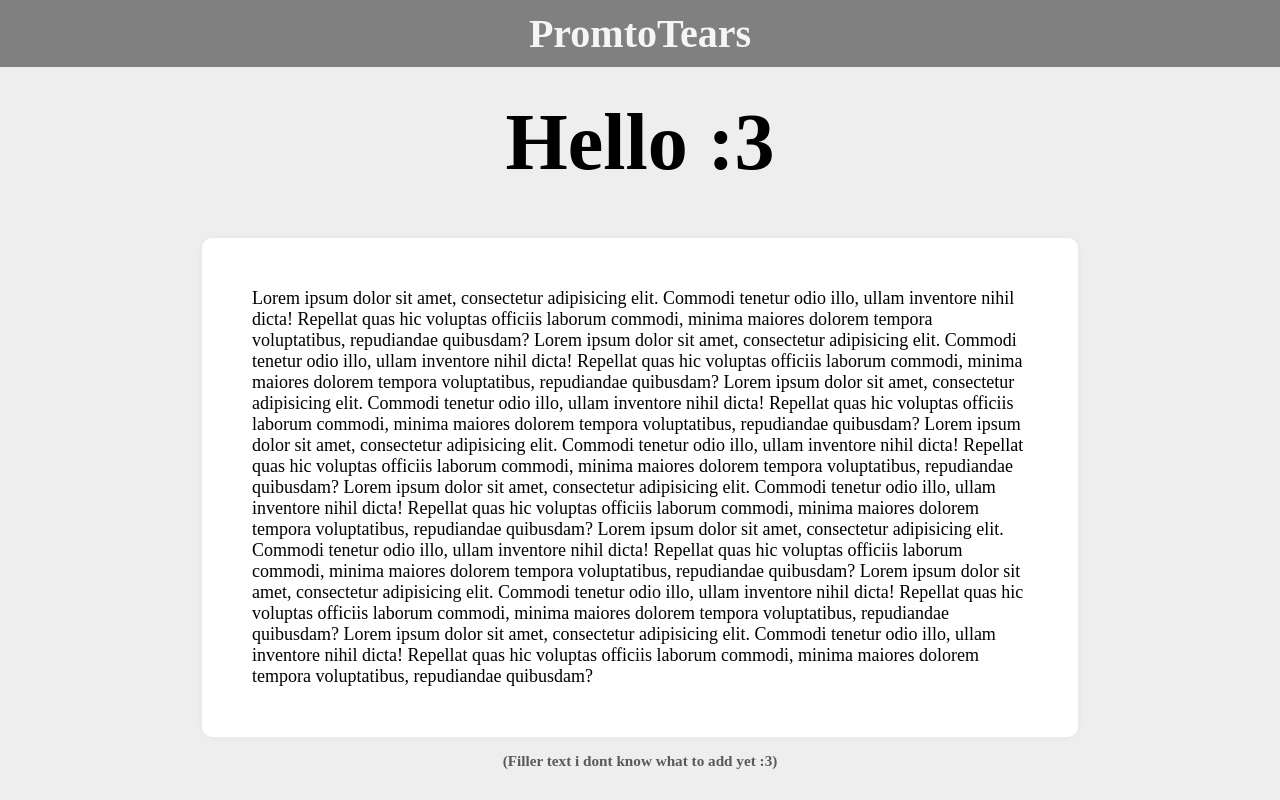
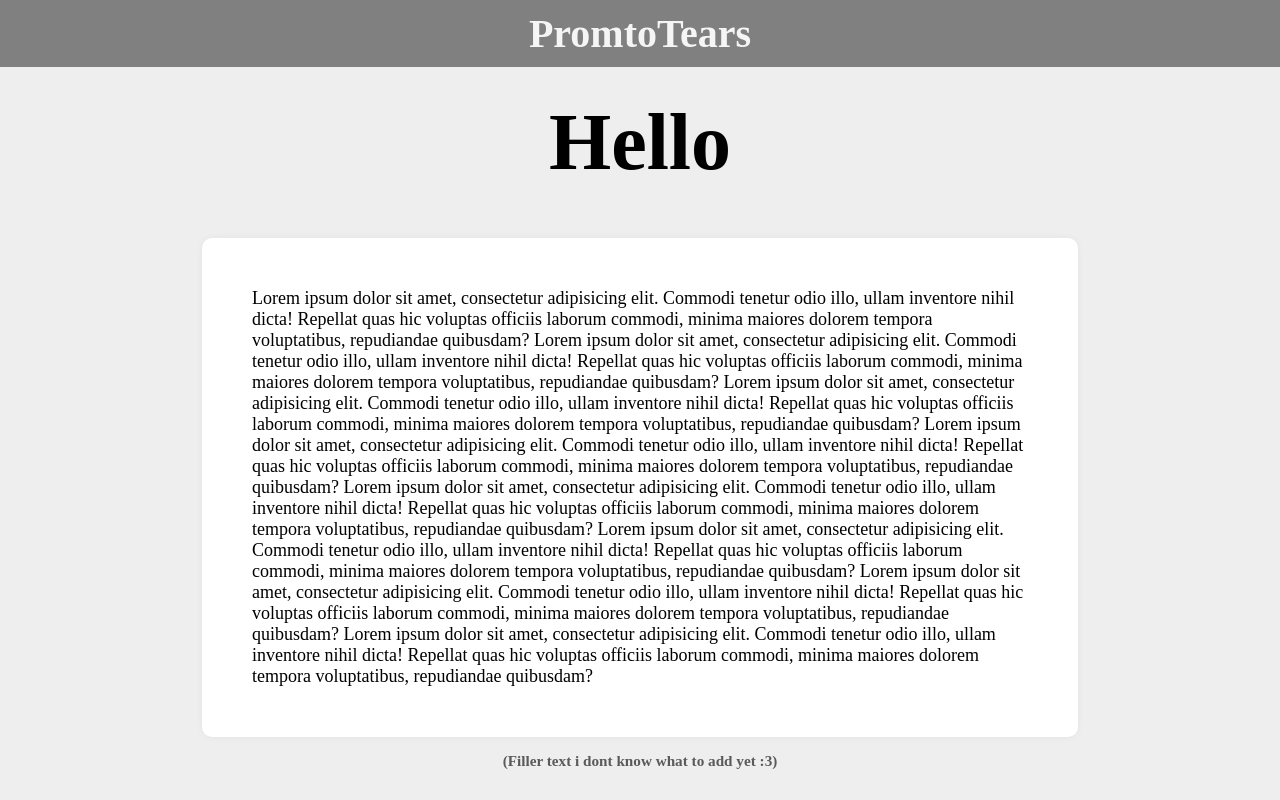
Before and after one commit to JYLE-ZXC/promtotears.github.io, a plain HTML site: page index.html in a window 1280 px wide. Drawn offline with Linux system fonts and the light colour scheme.

Commit message:
Update index.html

```diff
--- a/index.html
+++ b/index.html
@@ -12,7 +12,7 @@
       <h1>PromtoTears</h1>
     </center>
 
-    <center><h2>Hello :3</h2></center>
+    <center><h2>Hello</h2></center>
     <div class="container">
       <div class="box">
         <p>
```
